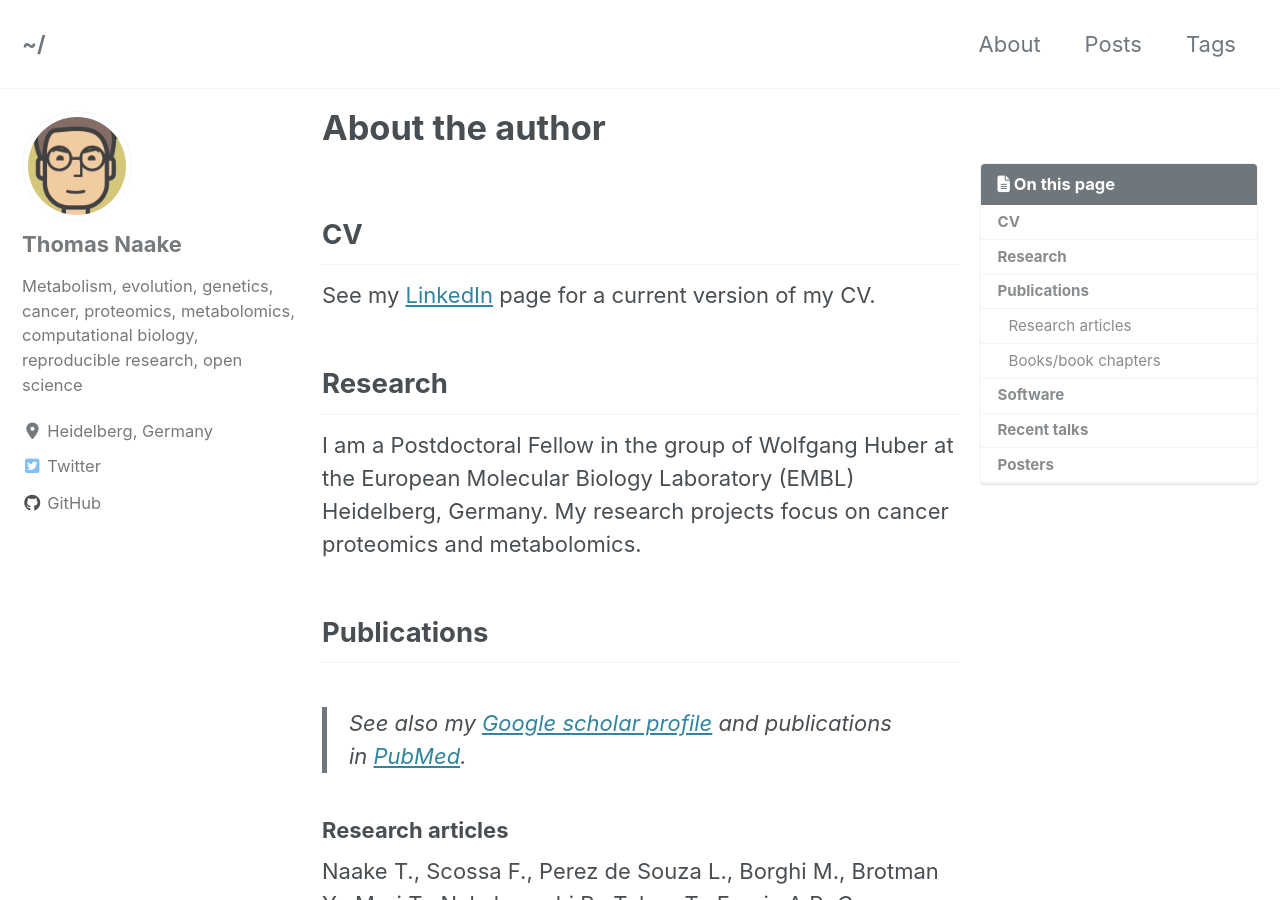
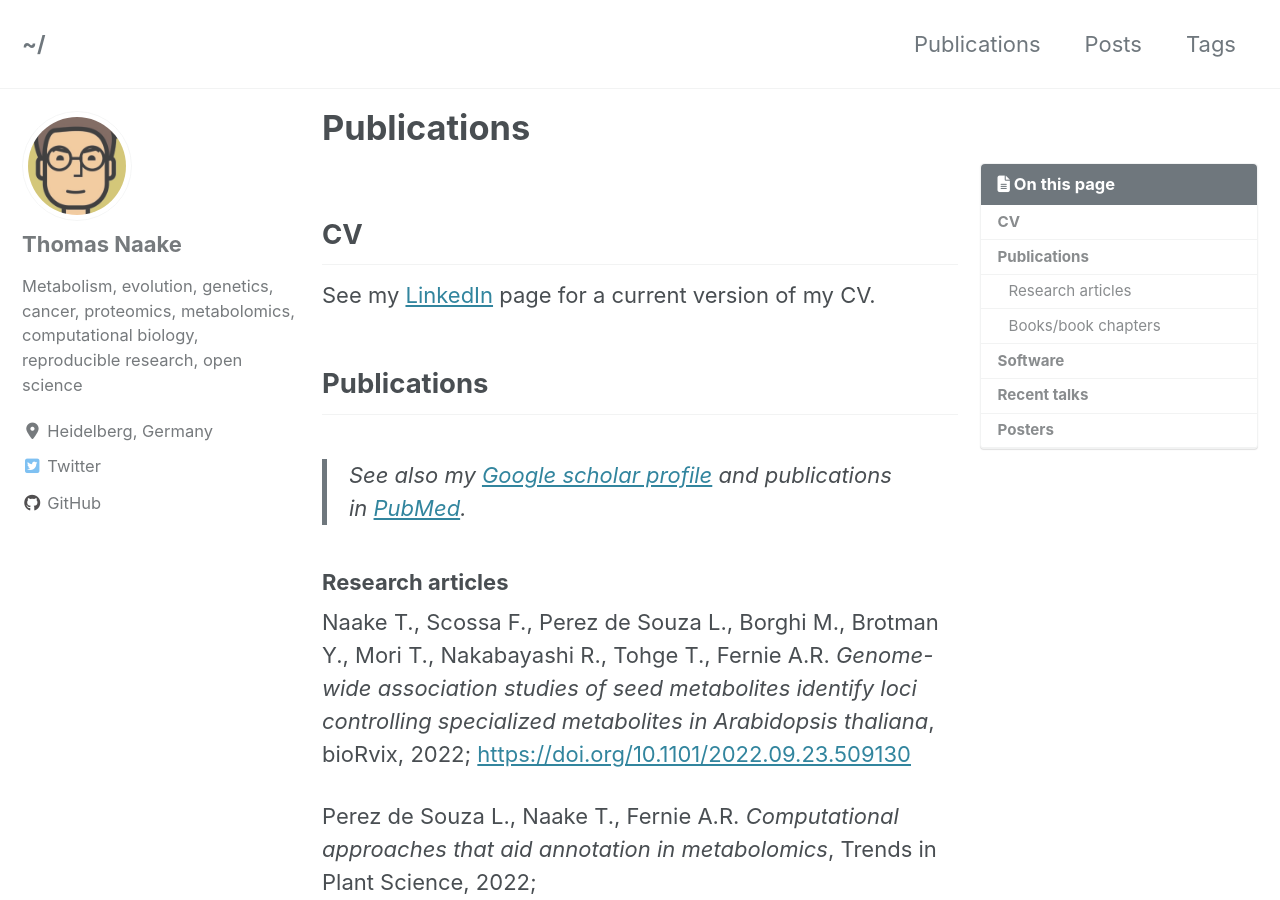
Before and after one commit to tnaake/tnaake.github.io, a Jekyll site: the page built from _pages/about.md, in a window 1280 px wide and 900 px high. Built offline with Jekyll 4.4.1, drawn with Linux system fonts in a browser that asks for light colours; cached includes are drawn as plain includes; nearby versions of some CDN libraries.

Commit message:
add publications

```diff
--- a/_data/navigation.yml
+++ b/_data/navigation.yml
@@ -1,7 +1,7 @@
 # main links
 main:
-  - title: "About"
-    url: /about/
+  - title: "Publications"
+    url: /Publications/
   - title: "Posts"
     url: /posts/
   - title: "Tags"
--- a/_includes/landing_root.html
+++ b/_includes/landing_root.html
@@ -2,7 +2,7 @@
 <body>
 
 	<p>
-	Welcome to my page.
+	Welcome to my page.<br>
 
 	I am a Postdoctoral Fellow in the group of Wolfgang Huber at the
 	European Molecular Biology Laboratory (EMBL) Heidelberg, Germany. My
--- a/_pages/about.md
+++ b/_pages/about.md
@@ -1,6 +1,6 @@
 ---
-permalink: /about/
-title: "About the author"
+permalink: /publications/
+title: "Publications"
 modified: 2022-07-20
 comments: false
 author_profile: true
@@ -17,11 +17,7 @@ header:
 See my [LinkedIn](https://www.linkedin.com/in/dr-thomas-naake-2b31158a/) page for a
 current version of my CV.
 
-## Research
 
-I am a Postdoctoral Fellow in the group of Wolfgang Huber at the
-European Molecular Biology Laboratory (EMBL) Heidelberg, Germany. My
-research projects focus on cancer proteomics and metabolomics.
 
 ## Publications
 
```
Also changed, not shown: _layouts/home.html (+0 -21 lines).
